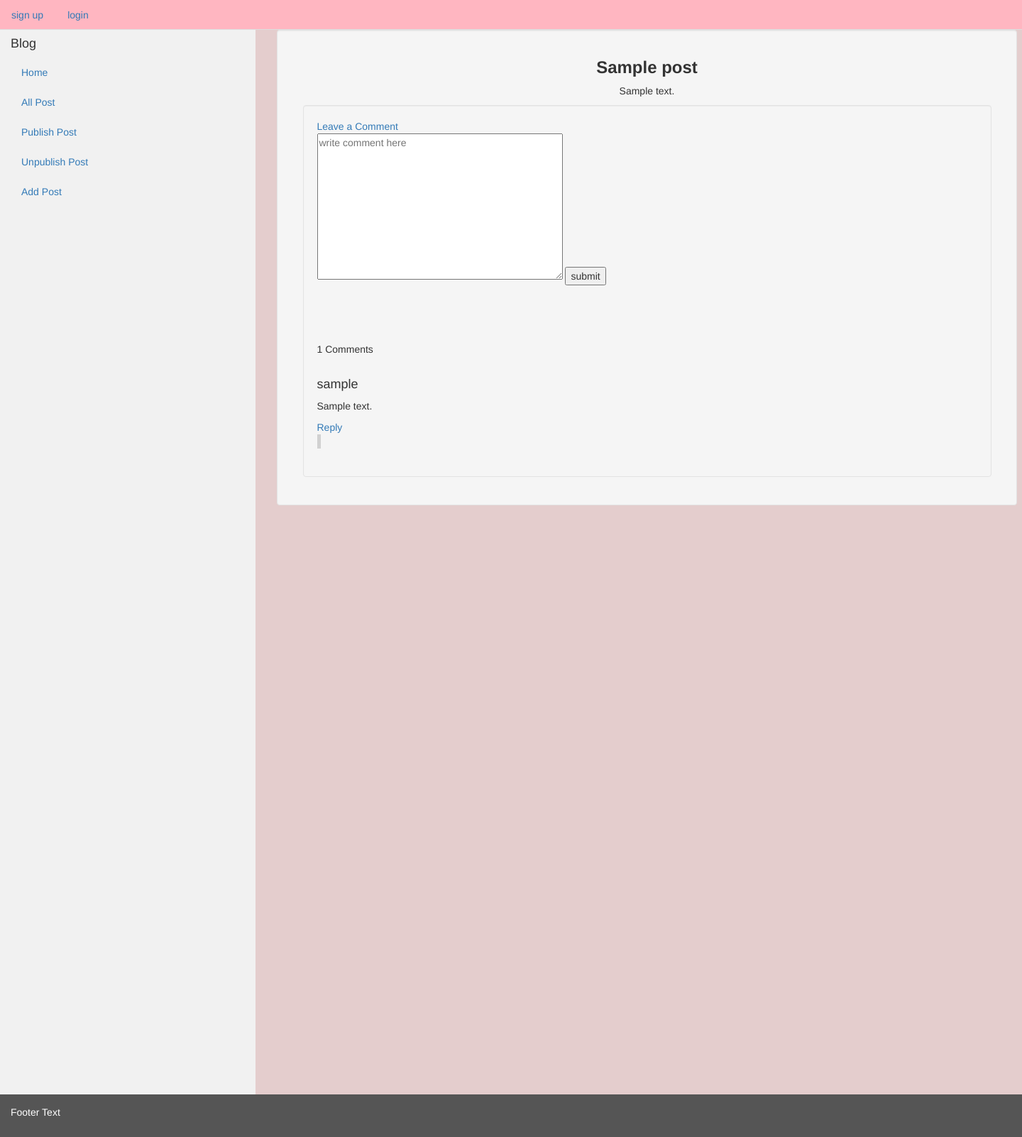
After one commit to srish206/BlockExample, a Django app: page /read-more/1 in a window 1440 px wide. The commit adds this page. Shown: the whole page at 71% size. Run offline with Django 3.2, Linux system fonts and the light colour scheme; tables that the repository leaves empty hold one stand-in row (values such as "Sample post"); some libraries are stand-ins or nearby versions.

Commit message:
sigle comment's reply

```diff
--- a/Blog/urls.py
+++ b/Blog/urls.py
@@ -37,5 +37,6 @@ urlpatterns = [
     path('delete-comment/<int:id>', views.delete_comment, name='delete-comment'),
     path('search-data', views.search_data, name='search-data'),
     path('silk/', include('silk.urls', namespace='silk')),
+    path('read-more/<int:id>', views.read_more, name='read_more'),
 
 ]
--- a/Wordoid/models.py
+++ b/Wordoid/models.py
@@ -38,9 +38,10 @@ class Comment(models.Model):
         Post, on_delete=models.CASCADE, related_name="post")
     text_field = models.TextField()
     like = models.IntegerField(default=0)
+    parent = models.ForeignKey('self', on_delete=models.CASCADE, null=True, blank=True, related_name='replies')
 
     def __str__(self):
-        return self.user.username
+        return '%s %s' %(self.user.username, self.post)
 
 
 ''' If the model field has blank=True, then required is set to False on the
--- a/Wordoid/views.py
+++ b/Wordoid/views.py
@@ -1,5 +1,5 @@
-import json
 import datetime
+from silk.profiling.profiler import silk_profile
 from django.shortcuts import render, redirect
 from django.http import JsonResponse
 from django.contrib.auth.decorators import login_required
@@ -7,7 +7,6 @@ from django.forms.models import model_to_dict
 from Wordoid.models import Post, Comment
 from Wordoid.forms import PostForm, CommentForm
 from Wordoid.utils import get_paginated_objects
-from silk.profiling.profiler import silk_profile
 
 
 @silk_profile(name='View Blog Post')
@@ -31,8 +30,8 @@ def home_page(request):
     posts_data = get_paginated_objects(request, post_data)
 
     comment = CommentForm()
-    return render(request, "post/home.html",
-            {'posts': posts_data, 'form': comment})
+    return render(request, "post/home.html", {
+        'posts': posts_data, 'form': comment})
 
 
 @login_required
@@ -111,7 +110,7 @@ def view_post(request, id):
                 "description": post.description,
                 "publish_date": post.publish_date,
                 "update_date": post.update_date,
-                "comment": post.post.values_list('text_field',flat=True)
+                "comment": post.post.values_list('text_field', flat=True)
                 }]
         dict_data = {
             'data': data,
@@ -145,14 +144,33 @@ def delete_post(request, id):
 
 def comment_post(request, id):
     post = Post.objects.get(id=id)
+    parent_comment = post.post.filter(parent__isnull=True)
     if request.method == 'POST':
-        comment = CommentForm(request.POST)
-        if comment.is_valid():
-            instance = comment.save(commit=False)
+        comment_form = CommentForm(request.POST)
+        if comment_form.is_valid():
+            parent_obj = None
+            try:
+                parent_id = int(request.POST.get('parent_id'))
+            except:
+                parent_id = None
+            if parent_id:
+                parent_obj = Comment.objects.get(id=parent_id)
+                if parent_obj:
+                    replay_comment = comment_form.save(commit=False)
+                    replay_comment.parent = parent_obj
+
+            instance = comment_form.save(commit=False)
             instance.post = post
             instance.user = request.user
             instance.save()
-            return redirect(publish_post)
+            return redirect('read_more', post.id)
+    # else:
+    #     comment_form = CommentForm()
+    # return render(request,
+    #               'post/read_more.html',
+    #               {'post': post,
+    #                'comments': parent_comment,
+    #                'comment_form': comment_form})
 
 
 def like_post(request, id):
@@ -188,3 +206,17 @@ def search_data(request):
         'related_post': list(related_post.values())
     }
     return JsonResponse(dict_data)
+
+
+def read_more(request, id):
+    post = Post.objects.get(id=id)
+    parent_comment = post.post.filter(parent__isnull=True)
+    data = [{
+            "id": post.id,
+            "title": post.title,
+            "description": post.description,
+            "comments": post.post.all(),
+            }]
+    comment = CommentForm()
+    return render(request, "post/read_more.html", {
+        'data': data, 'form': comment, 'nowcomment': parent_comment})
--- a/static/PostJs/js/comment.js
+++ b/static/PostJs/js/comment.js
@@ -27,3 +27,15 @@ $(document).ready(function(){
             });
         })
 })
+
+$(document).on('click', '.replay-cls', function(){
+    debugger
+    comment_id = $(this).data('comment')
+    $(".replay-cls[data-comment]").each(function(index){
+        if($(this).data('comment') == comment_id){
+            $(this).siblings('div').children().first().removeClass('hide')
+            $(this).siblings('div').toggle()
+        }
+
+    })
+})
--- a/templates/post/publish_page.html
+++ b/templates/post/publish_page.html
@@ -3,7 +3,7 @@
 {% block title %} publish post {%endblock%}
 {% block css_content %}
     <link rel="stylesheet" type="text/css" href="{% static 'PostJs/css/publish.css' %}">
-    <link type="text/css" rel="stylesheet" href="path_to/simplePagination.css"/>
+    <!-- <link type="text/css" rel="stylesheet" href="path_to/simplePagination.css"/> -->
 {% endblock %}
 
 <!-- if we write any code for design,show data and etc it doesn't work.if we want then write code inside block content  -->
@@ -100,8 +100,8 @@
 {% endblock %}
 
 {% block js_content %}
-    <script type="text/javascript" src="path_to/jquery.js"></script>
-    <script type="text/javascript" src="path_to/jquery.simplePagination.js"></script>
+    <!-- <script type="text/javascript" src="path_to/jquery.js"></script> -->
+    <!-- <script type="text/javascript" src="path_to/jquery.simplePagination.js"></script> -->
     <script type="text/javascript" src="{% static 'PostJs/js/comment.js' %}" ></script>
     <script type="text/javascript" src="{% static 'PostJs/js/search.js' %}"></script>
 {% endblock %}
--- /dev/null
+++ b/templates/post/read_more.html
@@ -0,0 +1,100 @@
+{% extends "index.html" %}
+{% load static %}
+{% load widget_tweaks %}
+{% load utils %}
+{% block title %} Home {% endblock %}
+{% block css_content %}
+    <link rel="stylesheet" type="text/css" href="{% static 'PostJs/css/publish.css' %}">
+    <link rel="stylesheet" type="text/css" href="{% static 'PostJs/css/comment.css' %}">
+{% endblock %}
+{% block content %}
+{% for post in data %}
+<div class="container">
+    <div class="well">
+        <div class="media">
+            <div class="media-body">
+                <ul class="list-line list-unstyled">
+                    <h3>
+                        <strong class="media-heading">{{ post.title|capfirst }}</strong>
+                    </h3>
+                    <div class="more">
+                        <p>
+                            {{ post.description }}
+                        </p>
+                    </div>
+                </ul>
+            </div>
+        </div>
+        <div class="container commen_css">
+            <div class="well">
+                <div class="media">
+                    <div class="text-body">
+                        <a>Leave a Comment</a>
+                        <div>
+                            <form id="{{post.id}}" action="{% url 'comment_post' post.id %}" method = "POST">
+                                {% csrf_token %}
+                                <div class="textarea">
+                                    {% render_field form.text_field class="textarea" %}
+                                    <input type = "submit" value = "submit">
+                                </div><br><br>
+                            </form>
+                        </div><br><br>
+                        {{ nowcomment.count }} Comments<br><br>
+                        {% for comment in nowcomment %}
+                            <div class="comment" style="">
+                                <h4 class="commented_user">{{ comment.user }}</h4>
+                                <p>{{ comment.text_field }}</p>
+                                <a class="replay-cls" data-comment="{{comment.id}}">Reply</a>
+                                <div class="form2" data-comm="{{comment.id}}">
+                                    <form class="hide" id="{{post.id}}" action="{% url 'comment_post' post.id %}" method = "POST">
+                                        {% csrf_token %}
+                                        <div class="textarea">
+                                            {% render_field form.text_field class="textarea" %}
+                                            <input type="hidden" name="parent_id" value="{{ comment.id }}">
+                                            <input type="submit" value="Replay">
+                                        </div><br><br>
+                                    </form>
+                                </div>
+                                <blockquote class="blockquote_css">
+                                {% for reply in comment.replies.all %}
+                                    <p class="info">{{ reply.user }}
+                                        <i class="fa fa-share symbol" aria-hidden="true"> {{comment.user}} </i>
+                                    </p>
+                                    <p>{{ reply.text_field }}</p>
+                                    <a>Reply</a>
+                                    <form id="{{post.id}}" action="{% url 'comment_post' post.id %}" method = "POST">
+                                            {% csrf_token %}
+                                            <div class="textarea">
+                                                {% render_field form.text_field class="textarea" %}
+                                                <input type="hidden" name="parent_id" value="{{ reply.id }}">
+                                                <input type="submit" value="reply">
+                                            </div><br><br>
+                                    </form>
+
+                                    <blockquote class="blockquote_css">
+                                    {% for rep in reply.replies.all %}
+                                        <span>{{ rep.user }}
+                                            <i class="fa fa-share symbol" aria-hidden="true">  {{ reply.user }} </i>
+                                        </span>
+                                        <p>{{ rep.text_field }}</p>
+                                    {% endfor %}
+                                    </blockquote>
+
+                                {% endfor %}
+                                </blockquote>
+                            </div>
+                    {% empty %}
+                        <h4>There are no comments yet.</h4>
+                    {% endfor %}
+                    </div>
+                </div>
+            </div>
+        </div>
+    </div>
+</div>
+{% endfor %}
+{% endblock %}
+
+{% block js_content %}
+    <script type="text/javascript" src="{% static 'PostJs/js/comment.js' %}"></script>
+{% endblock %}
```
Also changed, not shown: templates/post/home.html (+3 -26 lines).
